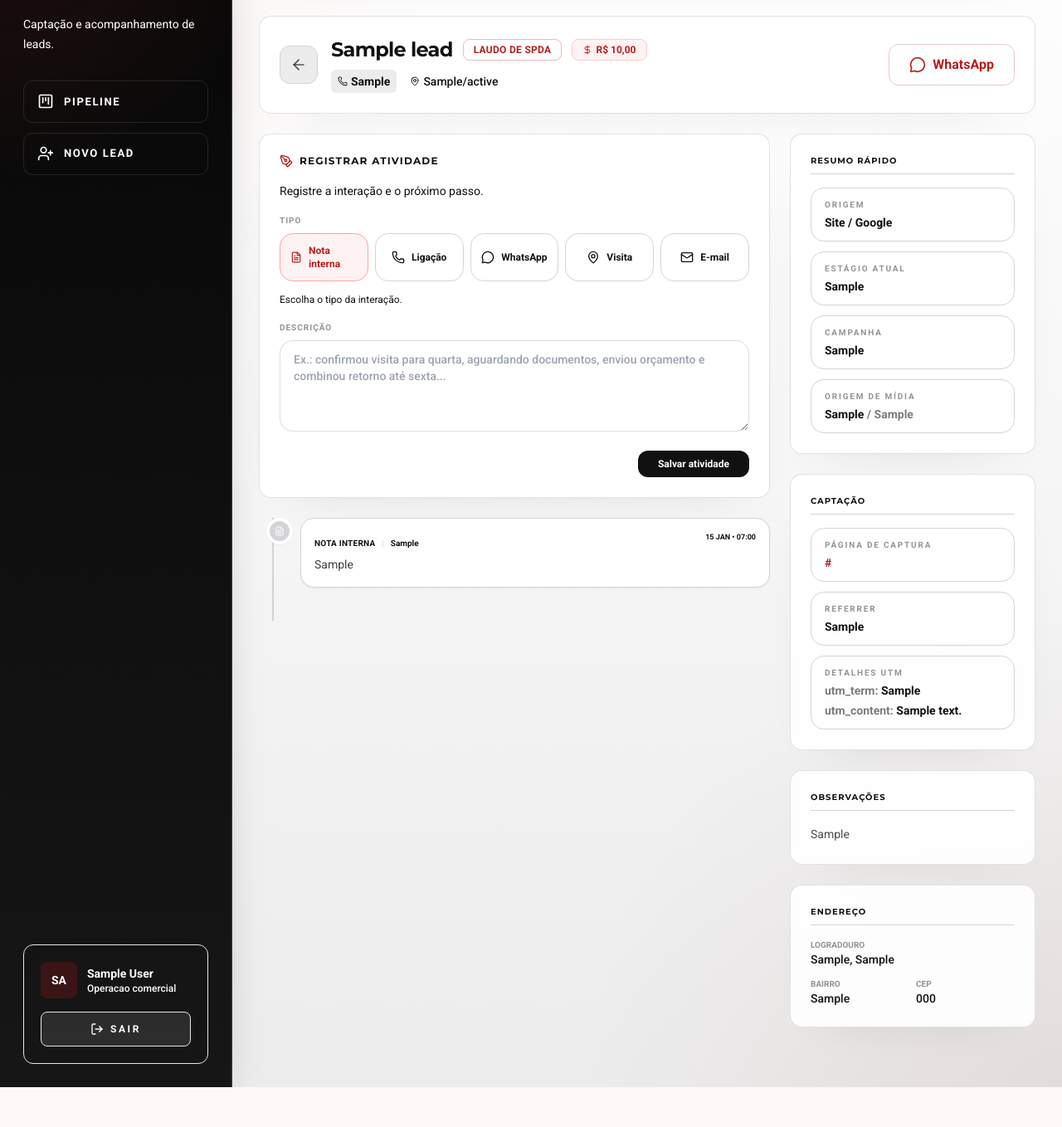
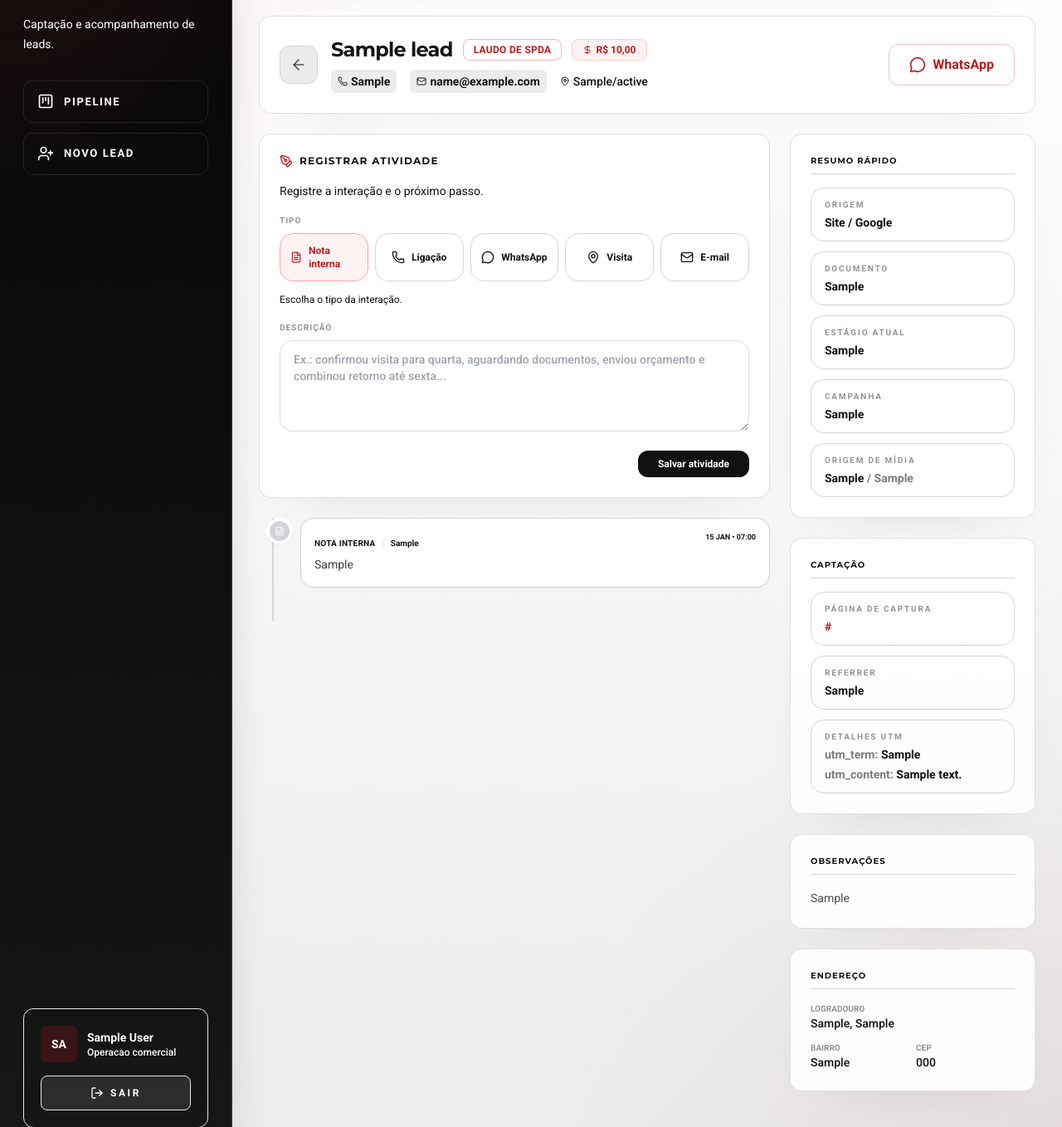
Before and after one commit to miguelbento189-lang/crm-sistema, a Django app: page /sistema/crm/lead/1/ in a window 1280 px wide. Shown: the part 136-1494 px from the top of the page at 83% size. Before the commit the page ends 1446 px from the top, so only its background shows below. Run offline with Django 5.2, Linux system fonts and the light colour scheme; a user stored in the database is signed in; data comes from the database, SQL or seed files in the repository; tables that the repository leaves empty hold one stand-in row (values such as "Sample post"); some libraries are stand-ins or nearby versions.

Commit message:
feat: persist public lead details in crm

```diff
--- a/crm/templates/crm/lead_detail.html
+++ b/crm/templates/crm/lead_detail.html
@@ -36,6 +36,11 @@
                     <span class="flex items-center gap-1 text-charcoal font-bold bg-soft/45 px-2 py-1 rounded-md">
                         <i data-lucide="phone" class="w-3 h-3"></i> {{ lead.whatsapp }}
                     </span>
+                    {% if lead.email %}
+                    <span class="flex items-center gap-1 text-charcoal font-bold bg-soft/45 px-2 py-1 rounded-md">
+                        <i data-lucide="mail" class="w-3 h-3"></i> {{ lead.email }}
+                    </span>
+                    {% endif %}
                     <span class="flex items-center gap-1">
                         <i data-lucide="map-pin" class="w-3 h-3"></i>
                         {% if lead.cidade %}{{ lead.cidade }}/{{ lead.estado }}{% else %}Local não informado{% endif %}
@@ -159,6 +164,12 @@
                         <p class="text-[10px] font-black uppercase tracking-[0.18em] text-charcoal/45">Origem</p>
                         <p class="mt-1 text-sm font-bold text-charcoal">{{ lead.get_origem_display|default:lead.origem|default:"Não informada" }}</p>
                     </div>
+                    {% if lead.documento %}
+                    <div class="rounded-2xl border border-soft bg-soft/28 px-4 py-3">
+                        <p class="text-[10px] font-black uppercase tracking-[0.18em] text-charcoal/45">Documento</p>
+                        <p class="mt-1 text-sm font-bold text-charcoal">{{ lead.documento }}</p>
+                    </div>
+                    {% endif %}
                     <div class="rounded-2xl border border-soft bg-soft/28 px-4 py-3">
                         <p class="text-[10px] font-black uppercase tracking-[0.18em] text-charcoal/45">Estágio atual</p>
                         <p class="mt-1 text-sm font-bold text-charcoal">{{ lead.get_estagio_display|default:lead.estagio|default:"Em andamento" }}</p>
--- a/crm/views.py
+++ b/crm/views.py
@@ -54,14 +54,21 @@ def ensure_pipeline_stages():
     PipelineStage.bootstrap_defaults()
 
 
-def build_lead_observations(*, contact_name, company, description, page_url, referrer, utm_data):
+def build_lead_observations(*, contact_name, company, email, description, documento, endereco, numero, bairro, cidade, estado, cep, page_url, referrer, utm_data):
     notes = []
     if contact_name:
         notes.append(f'Contato: {contact_name}')
     if company:
         notes.append(f'Empresa: {company}')
+    if email:
+        notes.append(f'E-mail: {email}')
+    if documento:
+        notes.append(f'Documento: {documento}')
     if description:
         notes.append(f'Descricao: {description}')
+    address_parts = [part for part in [endereco, numero, bairro, cidade, estado, cep] if part]
+    if address_parts:
+        notes.append(f'Endereco: {" | ".join(address_parts)}')
     if page_url:
         notes.append(f'Pagina: {page_url}')
     if referrer:
@@ -92,6 +99,14 @@ def create_lead_from_payload(payload, *, actor='site'):
 
     contact_name = (payload.get('full_name') or payload.get('name') or '').strip()
     company = (payload.get('company') or '').strip()
+    email = (payload.get('email') or '').strip()
+    documento = (payload.get('documento') or '').strip()
+    cep = (payload.get('cep') or '').strip()
+    endereco = (payload.get('endereco') or '').strip()
+    numero = (payload.get('numero') or '').strip()
+    bairro = (payload.get('bairro') or '').strip()
+    cidade = (payload.get('cidade') or '').strip()
+    estado = (payload.get('estado') or '').strip()
     nome_razao = company or contact_name
     if not nome_razao:
         raise ValueError('Informe pelo menos o nome do contato ou da empresa.')
@@ -110,7 +125,14 @@ def create_lead_from_payload(payload, *, actor='site'):
     lead = Lead.objects.create(
         nome_razao=nome_razao,
         whatsapp=(payload.get('whatsapp') or '').strip(),
-        email=(payload.get('email') or '').strip(),
+        email=email,
+        documento=documento,
+        cep=cep,
+        endereco=endereco,
+        numero=numero,
+        bairro=bairro,
+        cidade=cidade,
+        estado=estado,
         servico=map_service_choice(payload.get('interest_service') or payload.get('servico')),
         origem=origem,
         page_url=(payload.get('page_url') or '').strip(),
@@ -124,7 +146,15 @@ def create_lead_from_payload(payload, *, actor='site'):
         observacoes=build_lead_observations(
             contact_name=contact_name,
             company=company,
+            email=email,
             description=(payload.get('description') or payload.get('descricao') or '').strip(),
+            documento=documento,
+            endereco=endereco,
+            numero=numero,
+            bairro=bairro,
+            cidade=cidade,
+            estado=estado,
+            cep=cep,
             page_url=(payload.get('page_url') or '').strip(),
             referrer=(payload.get('referrer') or '').strip(),
             utm_data=utm_data,
@@ -135,7 +165,7 @@ def create_lead_from_payload(payload, *, actor='site'):
         lead=lead,
         usuario=actor,
         tipo='nota',
-        nota='Lead cadastrado via landing page.',
+        nota='Lead cadastrado via site/landing page.',
     )
     return lead
 
```
